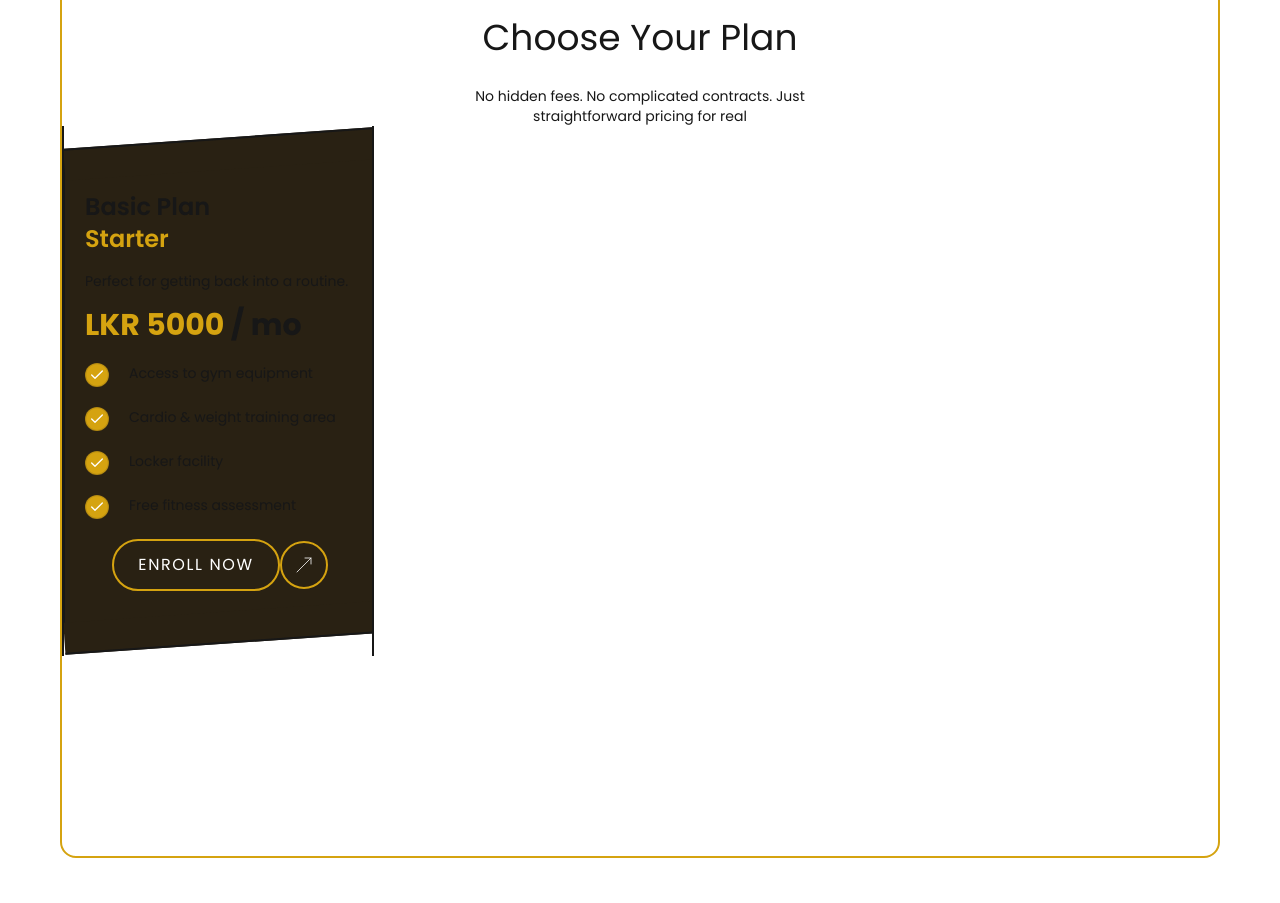
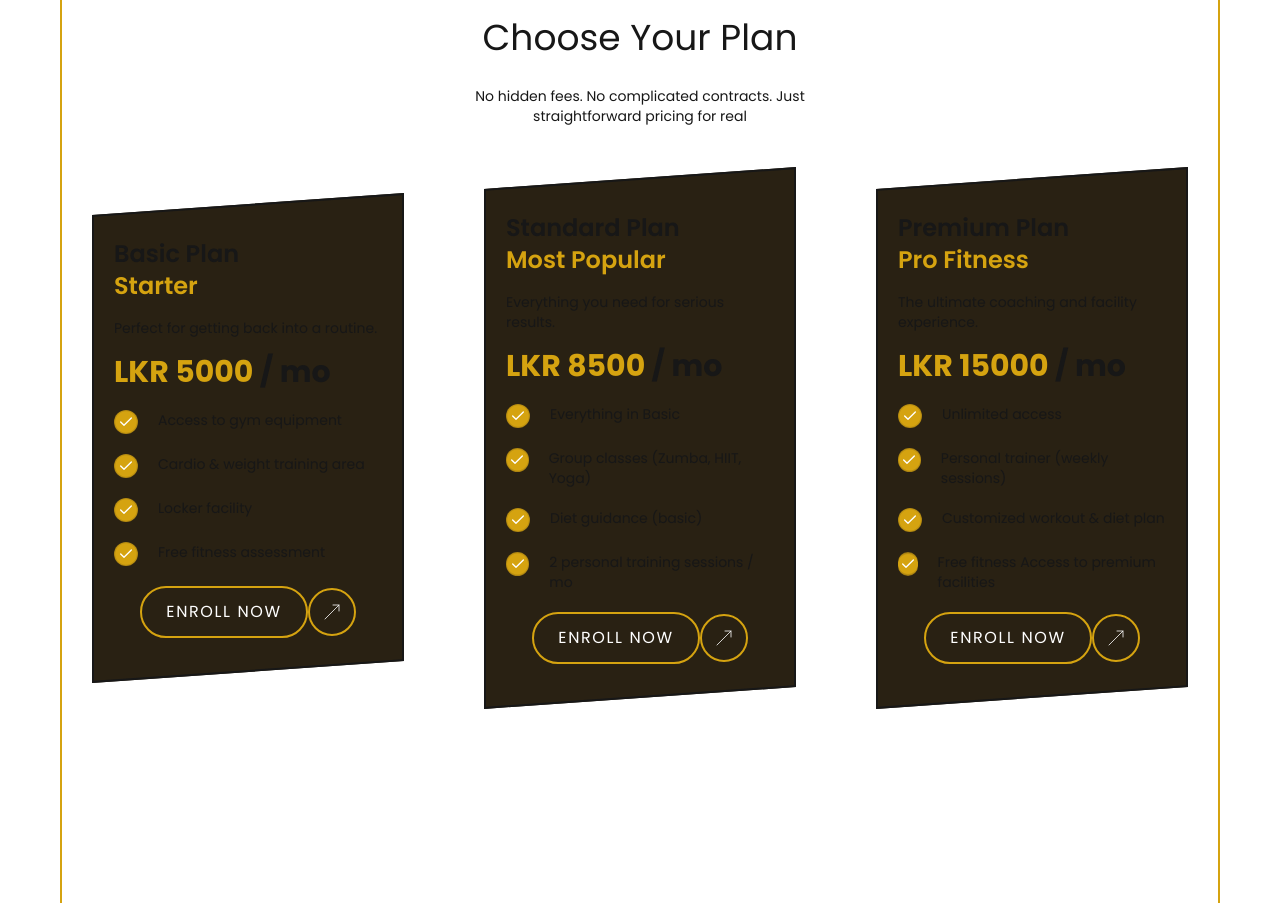
Before and after one commit to Navodi99/gym-website-nextjs, a Next.js app: page / in a window 1280 px wide. Shown: the part 1960-2863 px from the top of the page. Built offline with nearby package versions, Linux system fonts and the light colour scheme.

Commit message:
complete pricing section

```diff
--- a/src/app/(components)/reusables/cards/CustomPricingCard.jsx
+++ b/src/app/(components)/reusables/cards/CustomPricingCard.jsx
@@ -2,49 +2,33 @@ import { Check } from "lucide-react";
 import React from "react";
 import CustomButton from "../buttons/CustomButton";
 
-const CustomPricingCard = () => {
+const CustomPricingCard = ({cardItem}) => {
   return (
-    <div className="relative w-78 h-[calc(fit-content+40px)] py-8 border-x-2 border-(--foreground) overflow-y-hidden overflow-x-hidden ">
-      <div className="absolute w-78 h-8 bg-(--secondary-color) top-3 -rotate-4 border-t-2 border-(--foreground)" />
-      <div className="bg-(--secondary-color) border border-(--foreground) w-78 h-fit px-5 py-8 ">
-        <p className="text-2xl font-semibold ">Basic Plan</p>
-        <p className="text-2xl font-semibold text-(--primary-color)">Starter</p>
-        <p className="text-sm my-4">Perfect for getting back into a routine.</p>
-        <p className="text-3xl font-bold">
-          <span className="text-(--primary-color)">LKR 5000</span> / mo
+    <div className="relative w-78 h-[calc(fit-content+40px)] py-8  overflow-y-hidden overflow-x-hidden ">
+      {/* <div className="absolute w-78 h-8 bg-(--secondary-color) top-3 -rotate-4 border-t-2 border-(--foreground)" /> */}
+      <div className="bg-(--secondary-color)  w-78 h-fit px-5 py-8 border-2 border-(--foreground) -skew-y-[4deg]">
+        <p className="text-2xl font-semibold skew-y-[4deg] ">{cardItem.header}</p>
+        <p className="text-2xl font-semibold text-(--primary-color) skew-y-[4deg]">{cardItem.text}</p>
+        <p className="text-sm my-4 skew-y-[4deg]">{cardItem.description}</p>
+        <p className="text-3xl font-bold skew-y-[4deg]">
+          <span className="text-(--primary-color) skew-y-[4deg]">{cardItem.price}</span> / mo
         </p>
 
-        <div className="flex items-start flex-col gap-5 mt-5">
-          <div className="flex items-start gap-5">
+        <div className="flex items-start flex-col gap-5 mt-5 skew-y-[4deg]">
+          {cardItem.information.map((item,index)=>(
+          <div className="flex items-start gap-5 " key={index}>
             <div className="flex items-center justify-center w-6 h-6 rounded-full bg-[radial-gradient(circle,var(--primary-color)_60%,var(--secondary-color)_100%)]">
               <Check className="w-4 h-4 text-(--background)" />
             </div>
-            <p className="text-sm">Access to gym equipment</p>
+            <p className="text-sm">{item}</p>
           </div>
-          <div className="flex items-start gap-5">
-            <div className="flex items-center justify-center w-6 h-6 rounded-full bg-[radial-gradient(circle,var(--primary-color)_60%,var(--secondary-color)_100%)]">
-              <Check className="w-4 h-4 text-(--background)" />
-            </div>
-            <p className="text-sm">Cardio & weight training area</p>
-          </div>
-          <div className="flex items-start gap-5">
-            <div className="flex items-center justify-center w-6 h-6 rounded-full bg-[radial-gradient(circle,var(--primary-color)_60%,var(--secondary-color)_100%)]">
-              <Check className="w-4 h-4 text-(--background)" />
-            </div>
-            <p className="text-sm">Locker facility</p>
-          </div>
-          <div className="flex items-start gap-5">
-            <div className="flex items-center justify-center w-6 h-6 rounded-full bg-[radial-gradient(circle,var(--primary-color)_60%,var(--secondary-color)_100%)]">
-              <Check className="w-4 h-4 text-(--background)" />
-            </div>
-            <p className="text-sm">Free fitness assessment</p>
-          </div>
+          ))}
         </div>
-        <div className="mt-5 flex items-center justify-center">
+        <div className="mt-5 flex items-center justify-center skew-y-[4deg]">
           <CustomButton>Enroll Now</CustomButton>
         </div>
       </div>
-      <div className="absolute w-78 h-8 bg-(--secondary-color) bottom-3 -rotate-4 border-b-2 border-(--foreground)" />
+      {/* <div className="absolute w-78 h-8 bg-(--secondary-color) bottom-3 -rotate-4 border-b-2 border-(--foreground)" /> */}
     </div>
   );
 };
--- a/src/app/(components)/sections/pricing/PricingSection.jsx
+++ b/src/app/(components)/sections/pricing/PricingSection.jsx
@@ -4,6 +4,47 @@ import CustomButton from "../../reusables/buttons/CustomButton";
 import CustomPricingCard from "../../reusables/cards/CustomPricingCard";
 
 const PricingSection = () => {
+  const pricingData = [
+    {
+      header: "Basic Plan",
+      text: "Starter",
+      description: "Perfect for getting back into a routine.",
+      price: "LKR 5000",
+      information: [
+        "Access to gym equipment",
+        "Cardio & weight training area",
+        "Locker facility",
+        "Free fitness assessment",
+      ],
+    },
+
+    {
+      header: "Standard Plan ",
+      text: "Most Popular",
+      description: "Everything you need for serious results.",
+      price: "LKR 8500",
+      information: [
+        "Everything in Basic",
+        "Group classes (Zumba, HIIT, Yoga)",
+        "Diet guidance (basic)",
+        "2 personal training sessions / mo",
+      ],
+    },
+
+    {
+      header: "Premium Plan",
+      text: "Pro Fitness",
+      description: "The ultimate coaching and facility experience.",
+      price: "LKR 15000",
+      information: [
+        "Unlimited access",
+        "Personal trainer (weekly sessions)",
+        "Customized workout & diet plan",
+        "Free fitness Access to premium facilities",
+      ],
+    },
+  ];
+
   return (
     <div className="pb-50 border-2 border-(--primary-color) rounded-2xl mt-5">
       <div className="mt-5">
@@ -16,45 +57,10 @@ const PricingSection = () => {
           for real
         </p>
       </div>
-      <div>
-        {/* <div className="bg-(--secondary-color) border border-(--foreground) w-78 h-fit px-5 py-4">
-
-                <p className="text-2xl font-semibold ">Basic Plan</p>
-                <p className="text-2xl font-semibold text-(--primary-color)">Starter</p>
-                <p className="text-sm my-4">Perfect for getting back into a routine.</p>
-                <p className="text-3xl font-bold"><span className="text-(--primary-color)">LKR 5000</span> / mo</p>
-
-            <div className="flex items-start flex-col gap-5 mt-5">
-                <div className="flex items-start gap-5">
-                <div className="flex items-center justify-center w-6 h-6 rounded-full bg-[radial-gradient(circle,var(--primary-color)_60%,var(--secondary-color)_100%)]">
-                    <Check className="w-4 h-4 text-(--background)" />
-                </div>
-                <p className="text-sm">Access to gym equipment</p>
-                </div>
-                <div className="flex items-start gap-5">
-                <div className="flex items-center justify-center w-6 h-6 rounded-full bg-[radial-gradient(circle,var(--primary-color)_60%,var(--secondary-color)_100%)]">
-                    <Check className="w-4 h-4 text-(--background)" />
-                </div>
-                <p className="text-sm">Cardio & weight training area</p>
-                </div>
-                <div className="flex items-start gap-5">
-                <div className="flex items-center justify-center w-6 h-6 rounded-full bg-[radial-gradient(circle,var(--primary-color)_60%,var(--secondary-color)_100%)]">
-                    <Check className="w-4 h-4 text-(--background)" />
-                </div>
-                <p className="text-sm">Locker facility</p>
-                </div>
-                <div className="flex items-start gap-5">
-                <div className="flex items-center justify-center w-6 h-6 rounded-full bg-[radial-gradient(circle,var(--primary-color)_60%,var(--secondary-color)_100%)]">
-                    <Check className="w-4 h-4 text-(--background)" />
-                </div>
-                <p className="text-sm">Free fitness assessment</p>
-                </div>
-            </div>
-            <div className="mt-5 flex items-center justify-center">
-                <CustomButton>Enroll Now</CustomButton>
-            </div>
-        </div> */}
-        <CustomPricingCard />
+      <div className="flex items-center justify-center gap-20 mt-5">
+        {pricingData.map((item, index) => (
+          <CustomPricingCard key={index} cardItem={item} />
+        ))}
       </div>
     </div>
   );
```
